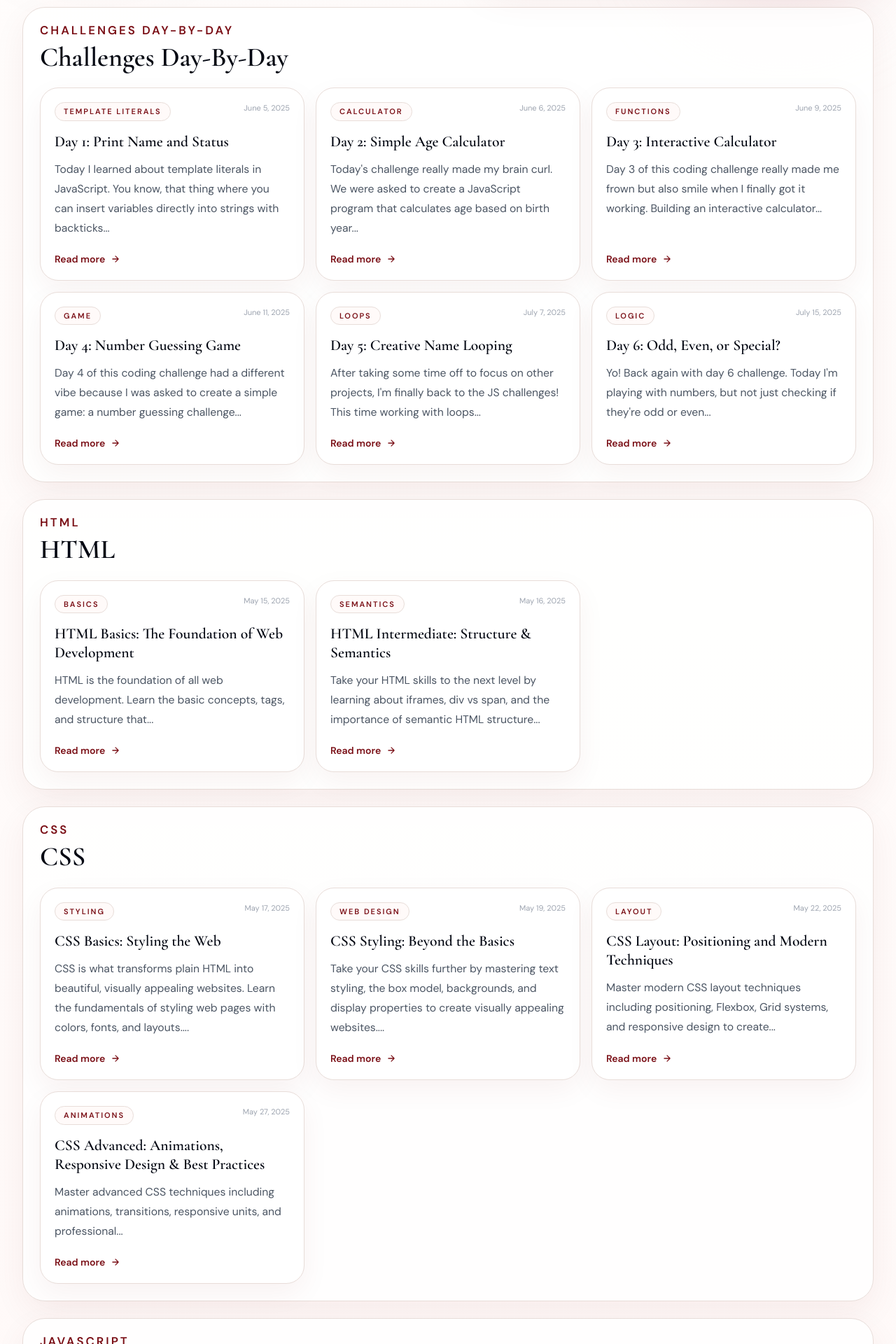
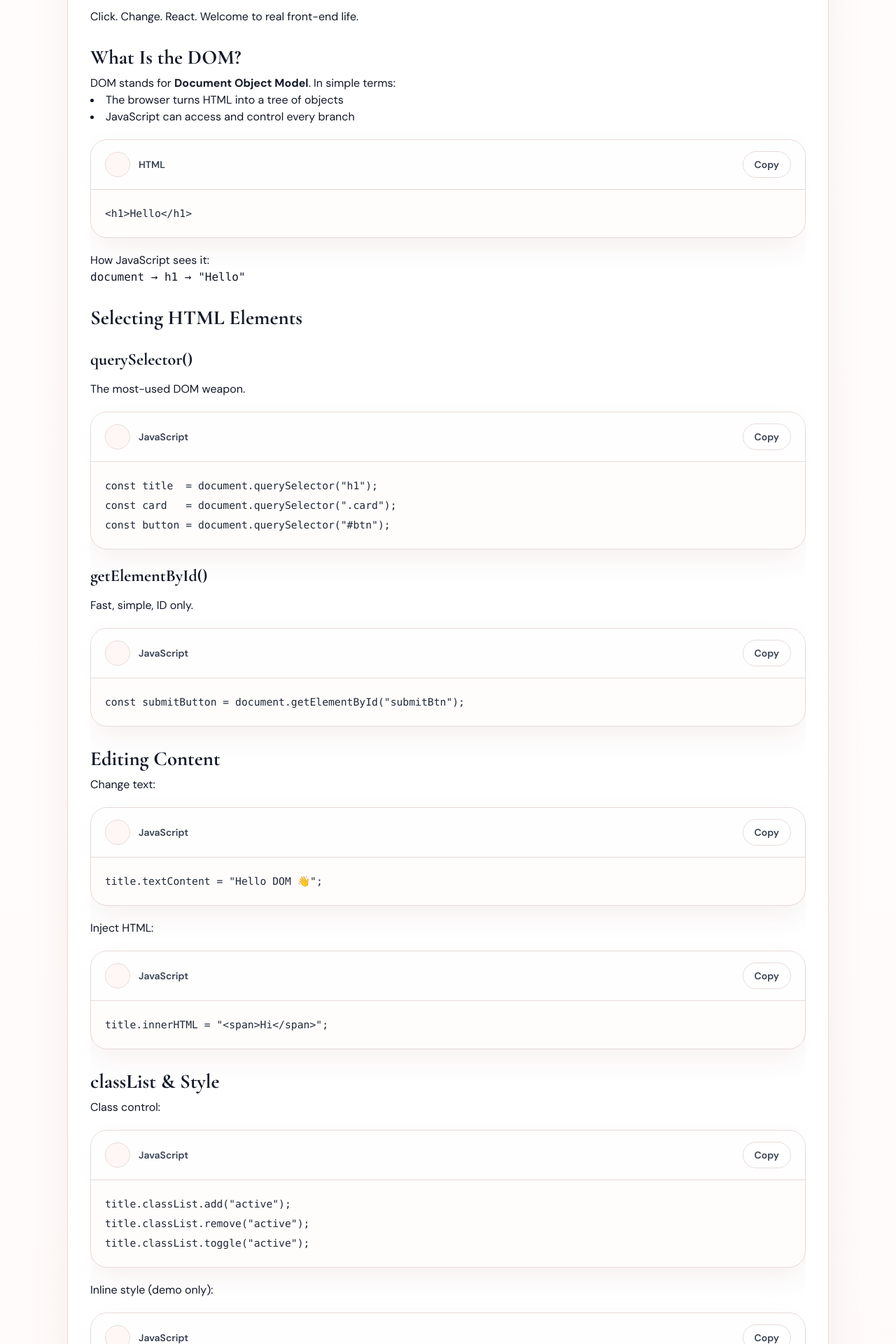
Before and after one commit to syfaarizal/syifa-portfolio-clean, a React (Vite) app: page /blog/js-modul/js5 in a window 1280 px wide. Shown: the part 460-2380 px from the top of the page at 70% size. Built offline with nearby package versions, Linux system fonts and the light colour scheme.

Commit message:
feat(js): add Js5Page component for JavaScript Module 5 solutions

```diff
--- a/src/App.tsx
+++ b/src/App.tsx
@@ -28,6 +28,7 @@ import Js3Page from './pages/blog/js-modul/js3Page'
 import Js3SolutionPage from './pages/blog/js-modul/js3SolutionPage'
 import Js4Page from './pages/blog/js-modul/js4Page'
 import Js4SolutionPage from './pages/blog/js-modul/js4SolutionPage'
+import Js5Page from './pages/blog/js-modul/js5Page'
 import { scrollToHash, scrollToTopInstant } from './lib/navigation'
 
 type BlogRoute = {
@@ -64,6 +65,7 @@ const jsModuleRoutes: BlogRoute[] = [
   { path: '/blog/js-modul/js3-solutions', Component: Js3SolutionPage },
   { path: '/blog/js-modul/js4', Component: Js4Page },
   { path: '/blog/js-modul/js4-solutions', Component: Js4SolutionPage },
+  { path: '/blog/js-modul/js5', Component: Js5Page },
 ]
 
 const blogRoutes: BlogRoute[] = [...dayChallengeRoutes, ...htmlModuleRoutes, ...cssModuleRoutes, ...jsModuleRoutes]
--- a/src/pages/blog/js-modul/js5Page.tsx
+++ b/src/pages/blog/js-modul/js5Page.tsx
@@ -0,0 +1,275 @@
+import ArticlesLayout, { CodeBlock } from '../ArticlesLayout'
+
+export default function Js5Page() {
+  return (
+    <ArticlesLayout
+      badge="JS Module 5"
+      title="DOM Manipulation: When Code Starts Moving the Page"
+      date="Jan 2026"
+      tags="JavaScript, DOM, Front-End"
+      readingTime="10 min read"
+      githubUrl="#"
+      intro="This is where JavaScript stops being theory and starts touching the screen."
+      prev={{
+        path: '/blog/js-modul/js4-solutions',
+        title: 'Function Mastery — Solutions',
+      }}
+      next={{
+        path: '/blog/js-modul/js5-solutions',
+        title: 'DOM Manipulation — Solutions',
+      }}
+      related={[]}
+      conclusion={
+        <>
+          <h3 className="mb-3 font-bold text-[1.5rem]">
+            Key Takeaways
+          </h3>
+
+          <ul className="list-disc list-inside">
+            <li>DOM connects JavaScript to HTML</li>
+            <li>
+              <code>querySelector</code> is your main tool
+            </li>
+            <li>Events make pages interactive</li>
+            <li>
+              <code>createElement</code> builds dynamic UI
+            </li>
+            <li>
+              This is the foundation of all front-end frameworks
+            </li>
+          </ul>
+        </>
+      }
+    >
+      <section>
+        <p className="mb-5">
+          Click. Change. React. Welcome to real front-end life.
+        </p>
+      </section>
+
+      <section>
+        <h2 className="mt-6 mb-1 font-bold text-[1.8rem]">
+          What Is the DOM?
+        </h2>
+
+        <p>
+          DOM stands for <strong>Document Object Model</strong>. In simple
+          terms:
+        </p>
+
+        <ul className="list-disc list-inside">
+          <li>The browser turns HTML into a tree of objects</li>
+          <li>JavaScript can access and control every branch</li>
+        </ul>
+
+        <CodeBlock lang="HTML" langIcon="fab fa-html5">
+{`<h1>Hello</h1>`}
+        </CodeBlock>
+
+        <p>
+          How JavaScript sees it:
+        </p>
+
+        <p>
+          <code>document → h1 → "Hello"</code>
+        </p>
+      </section>
+
+      <section>
+        <h2 className="mt-6 mb-1 font-bold text-[1.8rem]">
+          Selecting HTML Elements
+        </h2>
+
+        <h3 className="mt-5 mb-3 font-bold text-[1.5rem]">
+          querySelector()
+        </h3>
+
+        <p>
+          The most-used DOM weapon.
+        </p>
+
+        <CodeBlock lang="JavaScript" langIcon="fab fa-js">
+{`const title  = document.querySelector("h1");
+const card   = document.querySelector(".card");
+const button = document.querySelector("#btn");`}
+        </CodeBlock>
+
+        <h3 className="mt-5 mb-3 font-bold text-[1.5rem]">
+          getElementById()
+        </h3>
+
+        <p>
+          Fast, simple, ID only.
+        </p>
+
+        <CodeBlock lang="JavaScript" langIcon="fab fa-js">
+{`const submitButton = document.getElementById("submitBtn");`}
+        </CodeBlock>
+      </section>
+
+      <section>
+        <h2 className="mt-6 mb-1 font-bold text-[1.8rem]">
+          Editing Content
+        </h2>
+
+        <p>
+          Change text:
+        </p>
+
+        <CodeBlock lang="JavaScript" langIcon="fab fa-js">
+{`title.textContent = "Hello DOM 👋";`}
+        </CodeBlock>
+
+        <p>
+          Inject HTML:
+        </p>
+
+        <CodeBlock lang="JavaScript" langIcon="fab fa-js">
+{`title.innerHTML = "<span>Hi</span>";`}
+        </CodeBlock>
+      </section>
+
+      <section>
+        <h2 className="mt-6 mb-1 font-bold text-[1.8rem]">
+          classList & Style
+        </h2>
+
+        <p>
+          Class control:
+        </p>
+
+        <CodeBlock lang="JavaScript" langIcon="fab fa-js">
+{`title.classList.add("active");
+title.classList.remove("active");
+title.classList.toggle("active");`}
+        </CodeBlock>
+
+        <p>
+          Inline style (demo only):
+        </p>
+
+        <CodeBlock lang="JavaScript" langIcon="fab fa-js">
+{`title.style.color = "red";
+title.style.fontSize = "32px";`}
+        </CodeBlock>
+
+        <p>
+          <em>Real projects prefer CSS classes.</em>
+        </p>
+      </section>
+
+      <section>
+        <h2 className="mt-6 mb-1 font-bold text-[1.8rem]">
+          Event Listeners
+        </h2>
+
+        <p>
+          Events are the bridge between users and JavaScript.
+        </p>
+
+        <CodeBlock lang="JavaScript" langIcon="fab fa-js">
+{`button.addEventListener("click", () => {
+  alert("Button clicked!");
+});`}
+        </CodeBlock>
+
+        <CodeBlock lang="JavaScript" langIcon="fab fa-js">
+{`form.addEventListener("submit", (e) => {
+  e.preventDefault();
+  console.log("Form submitted");
+});`}
+        </CodeBlock>
+      </section>
+
+      <section>
+        <h2 className="mt-6 mb-1 font-bold text-[1.8rem]">
+          Creating Elements Dynamically
+        </h2>
+
+        <CodeBlock lang="JavaScript" langIcon="fab fa-js">
+{`const li = document.createElement("li");
+li.textContent = "New item";
+
+list.appendChild(li);`}
+        </CodeBlock>
+
+        <p>
+          This is the core of todo apps, product lists, feeds —
+          everything.
+        </p>
+      </section>
+
+      <section>
+        <h2 className="mt-6 mb-1 font-bold text-[1.8rem]">
+          Mini Project — Todo App
+        </h2>
+
+        <CodeBlock lang="JavaScript" langIcon="fab fa-js">
+{`const input = document.querySelector("#todoInput");
+const btn = document.querySelector("#addBtn");
+const list = document.querySelector("#todoList");
+
+btn.addEventListener("click", () => {
+  const li = document.createElement("li");
+  li.textContent = input.value;
+  list.appendChild(li);
+  input.value = "";
+});`}
+        </CodeBlock>
+
+        <p>
+          Click → item appears. Instant dopamine.
+        </p>
+      </section>
+
+      <section>
+        <h2 className="mt-6 mb-1 font-bold text-[1.8rem]">
+          Mini Project — Light / Dark Mode
+        </h2>
+
+        <CodeBlock lang="JavaScript" langIcon="fab fa-js">
+{`toggle.addEventListener("click", () => {
+  document.body.classList.toggle("dark");
+});`}
+        </CodeBlock>
+
+        <p>
+          One click. One vibe.
+        </p>
+      </section>
+
+      <section>
+        <h2 className="mt-6 mb-1 font-bold text-[1.8rem]">
+          Mini Project — Counter
+        </h2>
+
+        <CodeBlock lang="JavaScript" langIcon="fab fa-js">
+{`let count = 0;
+
+btn.addEventListener("click", () => {
+  count++;
+  display.textContent = count;
+});`}
+        </CodeBlock>
+      </section>
+
+      <section>
+        <h2 className="mt-6 mb-1 font-bold text-[1.8rem]">
+          Mini Challenges
+        </h2>
+
+        <ul className="list-disc list-inside">
+          <li>
+            Todo: click to strike-through, double click to delete
+          </li>
+          <li>
+            Counter: add minus button + max/min limit
+          </li>
+          <li>
+            Theme: save mode in localStorage
+          </li>
+        </ul>
+      </section>
+    </ArticlesLayout>
+  )
+}
```
